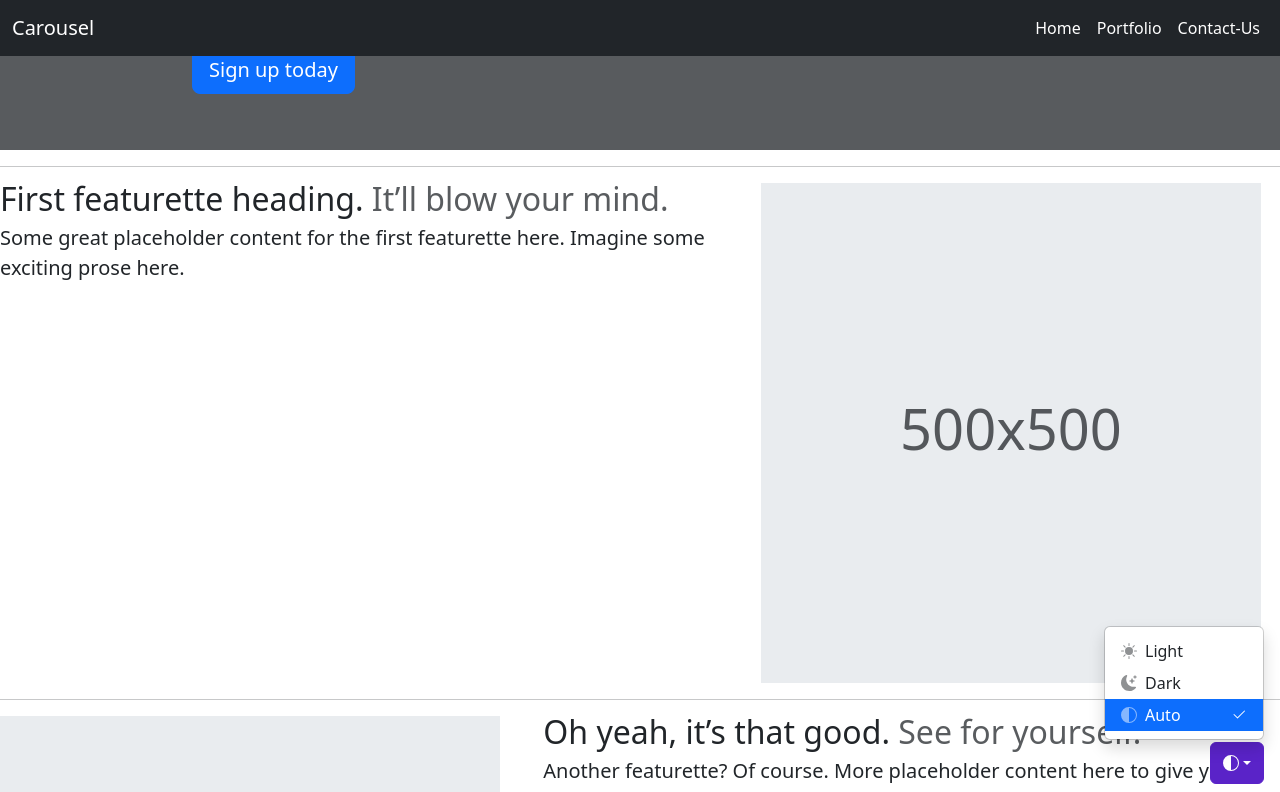
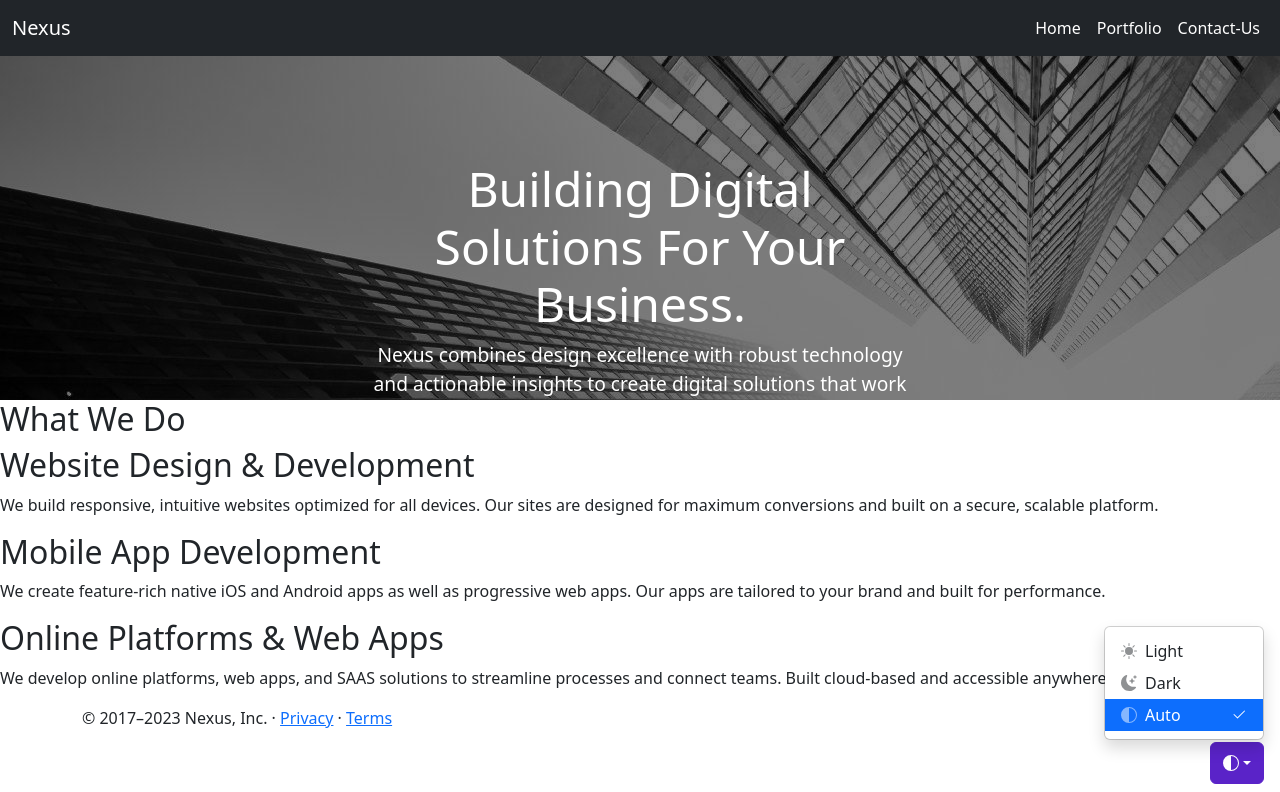
Before and after one commit to makiaveli1/nexus, a plain HTML site: page index.html in a window 1280 px wide. Both pictures are taken after a click on the button "Toggle theme". Shown: the top 792 px of the page. Drawn offline with nearby package versions, Linux system fonts and the light colour scheme.

Commit message:
design the hero section and add the image folder

```diff
--- a/assets/css/style.css
+++ b/assets/css/style.css
@@ -1,3 +1,53 @@
+/* Reset */
+* {
+  margin: 0;
+  padding: 0;
+  box-sizing: border-box;
+}
+
+#container{
+  position: relative;
+  width: 100%;
+  height: 50vh;
+  background-image: url("../images/main_img.jpg");
+  background-color: black;
+}
+
+.container::after {
+  content: '';
+  position: absolute;
+  top: 0;
+  left: 0;
+  width: 100%;
+  height: 50vh;
+  background: rgba(0, 0, 0, 0.5);
+}
+
+
+.text-content{
+  position: relative;
+  display: flex;
+  justify-content: center;
+  align-items: center;
+  flex-direction: column;
+  top: 10rem;
+  z-index: 1;
+  color: white;
+  text-align: center;
+}
+
+.text-content h1{
+  font-size: 3rem;
+  max-width: 35rem;
+}
+
+.text-content p{
+  font-size: 1.2rem;
+  font-weight: 400;
+  margin-bottom: 1rem;
+  max-width: 35rem;
+}
+
 .bd-placeholder-img {
     font-size: 1.125rem;
     text-anchor: middle;
@@ -11,6 +61,7 @@
       font-size: 3.5rem;
     }
   }
+
 
   .b-example-divider {
     width: 100%;
--- a/index.html
+++ b/index.html
@@ -61,7 +61,7 @@
       <header data-bs-theme="dark">
         <nav class="navbar navbar-expand-md navbar-dark fixed-top bg-dark">
           <div class="container-fluid">
-            <a class="navbar-brand" href="#">Carousel</a>
+            <a class="navbar-brand" href="#">Nexus</a>
             <button class="navbar-toggler" type="button" data-bs-toggle="collapse" data-bs-target="#navbarCollapse" aria-controls="navbarCollapse" aria-expanded="false" aria-label="Toggle navigation">
               <span class="navbar-toggler-icon"></span>
             </button>
@@ -82,63 +82,51 @@
         </nav>
       </header>
   <main>
-    <div id="myCarousel" class="carousel slide mb-6" data-bs-ride="carousel">
+    <div id="container">
+      <div class="text-content">
+        <h1>Building Digital Solutions For Your Business.</h1>
+        <p>Nexus  combines design excellence with robust technology and actionable insights to create digital solutions that work</p>
+      </div>
+    </div>
+    <!-- <div class="carousel slide mb-6" data-bs-ride="carousel" id="myCarousel">
       <div class="carousel-indicators">
         <button type="button" data-bs-target="#myCarousel" data-bs-slide-to="0" class="active" aria-current="true" aria-label="Slide 1"></button>
         <button type="button" data-bs-target="#myCarousel" data-bs-slide-to="1" aria-label="Slide 2"></button>
         <button type="button" data-bs-target="#myCarousel" data-bs-slide-to="2" aria-label="Slide 3"></button>
       </div>
-      <div class="carousel-inner">
+      <div class="carousel-inner" style="background-image: url('assets/images/main_img.jpg'); background-size: cover; background-position: center;">
         <div class="carousel-item active">
           <svg class="bd-placeholder-img" width="100%" height="100%" xmlns="http://www.w3.org/2000/svg" aria-hidden="true" preserveAspectRatio="xMidYMid slice" focusable="false"><rect width="100%" height="100%" fill="var(--bs-secondary-color)"/></svg>
           <div class="container">
             <div class="carousel-caption text-start">
-              <h1>Example headline.</h1>
+              <h1>Building Digital Solutions For Your Business.</h1>
               <p class="opacity-75">Some representative placeholder content for the first slide of the carousel.</p>
               <p><a class="btn btn-lg btn-primary" href="#">Sign up today</a></p>
             </div>
           </div>
-        </div>
+        </div> -->
     </div>
       <!-- START THE FEATURETTES -->
 
-      <hr class="featurette-divider">
-
-      <div class="row featurette">
-        <div class="col-md-7">
-          <h2 class="featurette-heading fw-normal lh-1">First featurette heading. <span class="text-body-secondary">It’ll blow your mind.</span></h2>
-          <p class="lead">Some great placeholder content for the first featurette here. Imagine some exciting prose here.</p>
-        </div>
-        <div class="col-md-5">
-          <svg class="bd-placeholder-img bd-placeholder-img-lg featurette-image img-fluid mx-auto" width="500" height="500" xmlns="http://www.w3.org/2000/svg" role="img" aria-label="Placeholder: 500x500" preserveAspectRatio="xMidYMid slice" focusable="false"><title>Placeholder</title><rect width="100%" height="100%" fill="var(--bs-secondary-bg)"/><text x="50%" y="50%" fill="var(--bs-secondary-color)" dy=".3em">500x500</text></svg>
+    <div class="services">
+      <h2>What We Do</h2>
+      <div class="srrvice-box">
+        <div class="service-text">
+          <h2>Website Design & Development</h2>
+          <p>We build responsive, intuitive websites optimized for all devices. Our sites are designed for maximum conversions and built on a secure, scalable platform.</p>
         </div>
       </div>
-
-      <hr class="featurette-divider">
-
-      <div class="row featurette">
-        <div class="col-md-7 order-md-2">
-          <h2 class="featurette-heading fw-normal lh-1">Oh yeah, it’s that good. <span class="text-body-secondary">See for yourself.</span></h2>
-          <p class="lead">Another featurette? Of course. More placeholder content here to give you an idea of how this layout would work with some actual real-world content in place.</p>
-        </div>
-        <div class="col-md-5 order-md-1">
-          <svg class="bd-placeholder-img bd-placeholder-img-lg featurette-image img-fluid mx-auto" width="500" height="500" xmlns="http://www.w3.org/2000/svg" role="img" aria-label="Placeholder: 500x500" preserveAspectRatio="xMidYMid slice" focusable="false"><title>Placeholder</title><rect width="100%" height="100%" fill="var(--bs-secondary-bg)"/><text x="50%" y="50%" fill="var(--bs-secondary-color)" dy=".3em">500x500</text></svg>
-        </div>
+      <div class="srrvice-box">
+        <div class="service-text">
+          <h2>Mobile App Development</h2>
+          <p>We create feature-rich native iOS and Android apps as well as progressive web apps. Our apps are tailored to your brand and built for performance.</p>
       </div>
-
-      <hr class="featurette-divider">
-
-      <div class="row featurette">
-        <div class="col-md-7">
-          <h2 class="featurette-heading fw-normal lh-1">And lastly, this one. <span class="text-body-secondary">Checkmate.</span></h2>
-          <p class="lead">And yes, this is the last block of representative placeholder content. Again, not really intended to be actually read, simply here to give you a better view of what this would look like with some actual content. Your content.</p>
-        </div>
-        <div class="col-md-5">
-          <svg class="bd-placeholder-img bd-placeholder-img-lg featurette-image img-fluid mx-auto" width="500" height="500" xmlns="http://www.w3.org/2000/svg" role="img" aria-label="Placeholder: 500x500" preserveAspectRatio="xMidYMid slice" focusable="false"><title>Placeholder</title><rect width="100%" height="100%" fill="var(--bs-secondary-bg)"/><text x="50%" y="50%" fill="var(--bs-secondary-color)" dy=".3em">500x500</text></svg>
-        </div>
+      <div class="srrvice-box">
+        <div class="service-text">
+          <h2>Online Platforms & Web Apps</h2>
+          <p>We develop online platforms, web apps, and SAAS solutions to streamline processes and connect teams. Built cloud-based and accessible anywhere.</p>
       </div>
-
-      <hr class="featurette-divider">
+    </div>
 
       <!-- /END THE FEATURETTES -->
 
```
